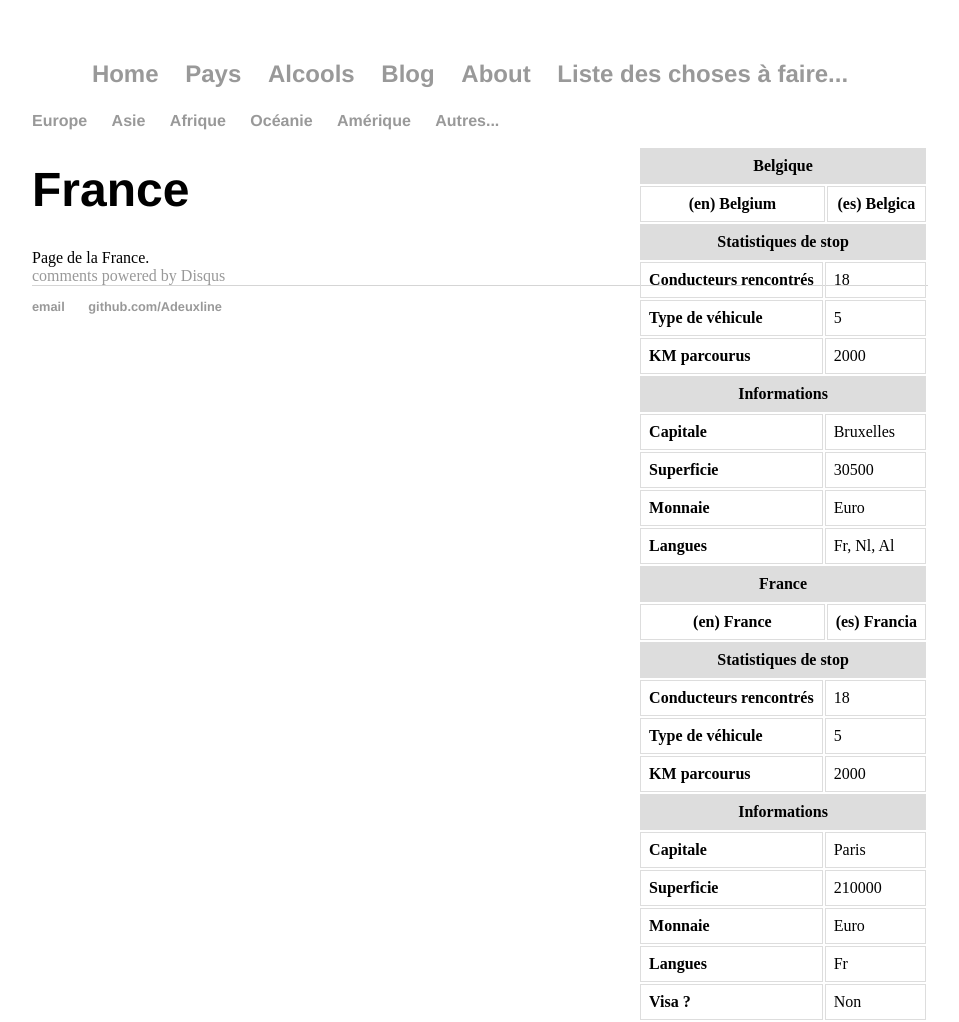
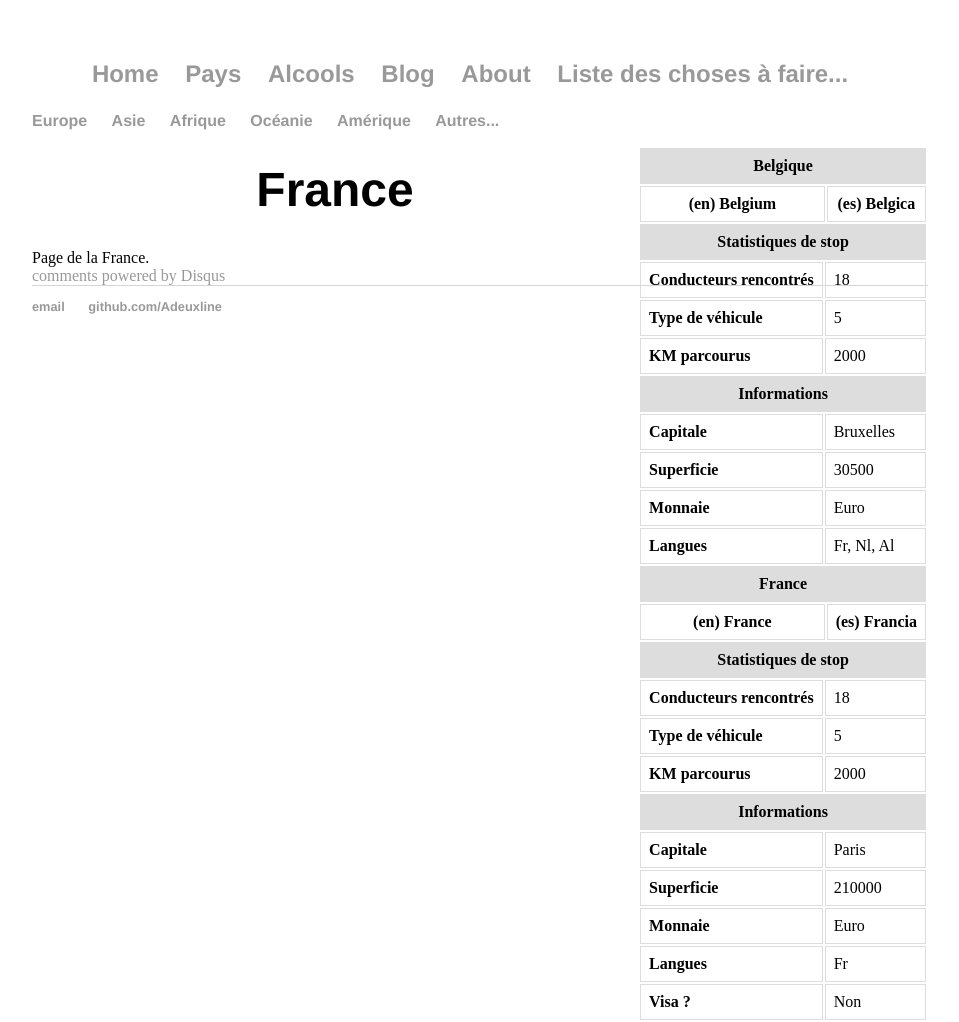
Before and after one commit to rlabe/adeuxline.github.io, a Jekyll site: the page built from _countries/france.html, in a window 1280 px wide. Shown: the whole page, without its empty margins (160-1119 px from the left). Built offline with Jekyll 4.4.1, drawn with Linux system fonts in a browser that asks for light colours; comment, search, counter and statistics services are not loaded.

Commit message:
Update country.html

```diff
--- a/_layouts/country.html
+++ b/_layouts/country.html
@@ -5,7 +5,7 @@ layout: default
 
 {% include info_country.html %}
 
-<h1>{{ page.nameFr }}</h1>
+<center><h1>{{ page.nameFr }}</h1></center>
 
 <div class="post">
   {{ content }}
```
